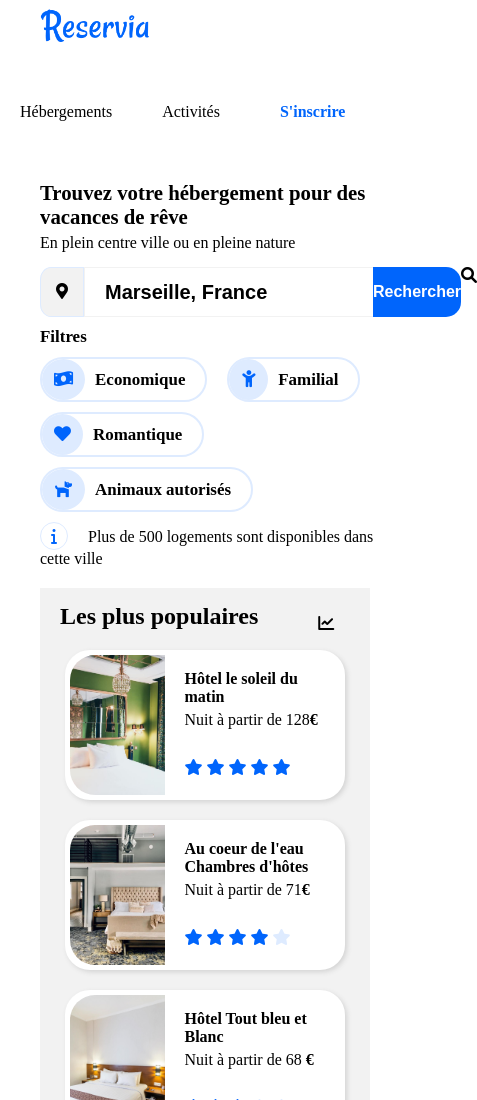
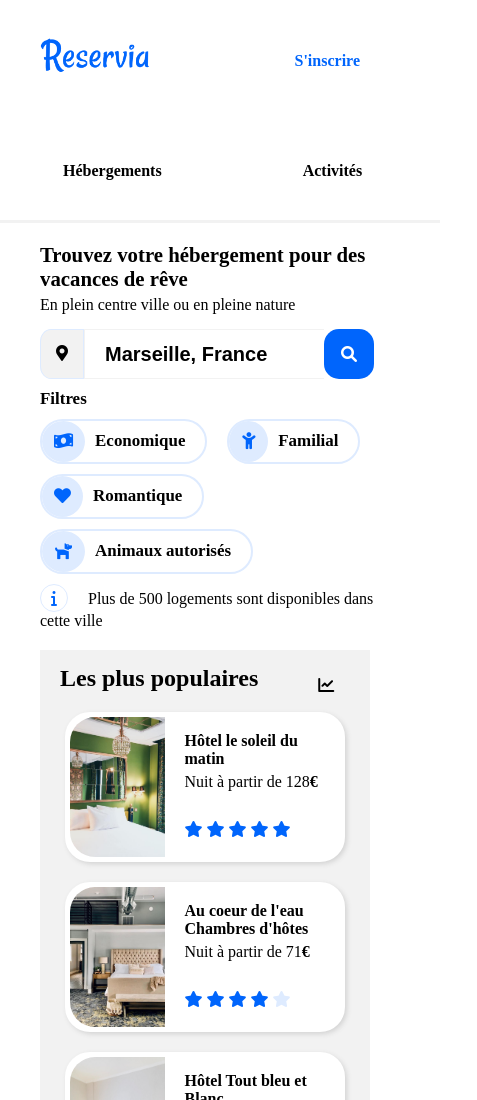
Before and after one commit to jzfD73/-Projet-Reservia-, a plain HTML site: page index.html in a window 390 px wide. Shown: the top 1100 px of the page, 477 px wide, since content can reach past the window. Drawn offline with Linux system fonts and the light colour scheme; a web font is replaced by a local one.

Commit message:
header version mobile et barre de recherche

```diff
--- a/index.html
+++ b/index.html
@@ -15,7 +15,7 @@
 	<title>Reservia</title>
 </head>
 <body>
-	<header>
+	<header id="desktop">
 		<nav class="navbar">
 			<img class="logo" src="images\logo\Reservia@3x.png" alt="logo Reservia">
 				<ul class="">
@@ -30,6 +30,22 @@
 		</nav>
 
 	</header>
+	<header id="mobile">
+		<nav class="navbar">
+			<img class="logo" src="images\logo\Reservia@3x.png" alt="logo Reservia">
+			<div class="navbars-links2">
+				<li><a class=" registration-link"href="#">S'inscrire</a></li>
+			</div>
+				<ul class="">
+					<div class="navbars-links1">
+						<li><a class="navbar-links accomodation-link reg-act-links" href="#accomodations">Hébergements</a></li>
+						<li><a class="navbar-links activities-link reg-act-links" href="#activities">Activités</a></li>
+					</div>
+
+				</ul>
+		</nav>
+
+	</header>
 
 	<main>
 		<div>
@@ -39,9 +55,9 @@
 		<div class="searchbar">
 			<i class="fas fa-map-marker-alt icon-location"></i>
 			<input type="text" placeholder ="Marseille, France"/>
-			<button type="submit">Rechercher</button>
-			<i class="fas fa-search"></i>
-			<!-- <button id="mobile" type="submit" i class="fas fa-search"></i></button> -->
+			<button id="button-desktop" type="submit">Rechercher</button>
+			<!-- <i class="fas fa-search"></i> -->
+			<button id="button-mobile" type="submit" i class="fas fa-search"></i></button>
 		</div>
 		<div class="filters">
 			<p class="index-filters">Filtres</p>
--- a/style.css
+++ b/style.css
@@ -527,21 +527,57 @@ h4{
 
 /* RESPONSIVE */
 
-@media all and (min-width: 310px) and (max-width: 478px){
+@media all and (min-width: 310px) and (max-width: 479px){
     body{
         margin: none;
         width: 100%;
+    }#desktop{
+        display: none;
+    }
+    .navbars-links1{
+        flex-direction: row;
+        justify-content: space-around;
+        width: 100%;
+    }
+    .reg-act-links{
+        padding-left: 63px;
+        padding-right: 78px;
+        border-bottom: 3px solid #f2f2f2;
+        font-weight: 800;
+    }
+    .navbar-links:hover{
+        border-top: 2px solid white;
+        border-bottom: 3px solid #0065fc;
+    }
+
+    .searchbar input{
+        width: 240px;
     }
     /* .searchbar button{
         border: none;
-        width: 100%;
+        width: 40%;
         background-color: #0065fc;
         color: white;
         font-size: 1em;
         font-weight: bold;
-        border-top-right-radius: 15px;
+        border-radius: 15px;
         border-bottom-right-radius: 15px;
     } */
+
+    #button-desktop{
+        display: none;
+    }
+    #button-mobile{
+        border: none;
+        width: 50px;
+        background-color: #0065fc;
+        color: white;
+        font-size: 1em;
+        border-radius: 15px;
+    }
+    .searchbar{
+        width: 100%;
+    }
     .filter{
         margin: 0px 20px 0px 0px;
     }
@@ -616,9 +652,22 @@ h4{
     body{
         /* background: red; */
     }
+    #mobile{
+        display: none;
+    }
+    #button-mobile{
+        display: none;
+    }
 }
 @media all and (min-width: 768px) and (max-width:1440PX){
     body{
         /* background: green; */
     }
+    #mobile{
+        display: none;
+    }
+    #button-mobile{
+        display: none;
+    }
 }
+}
```
